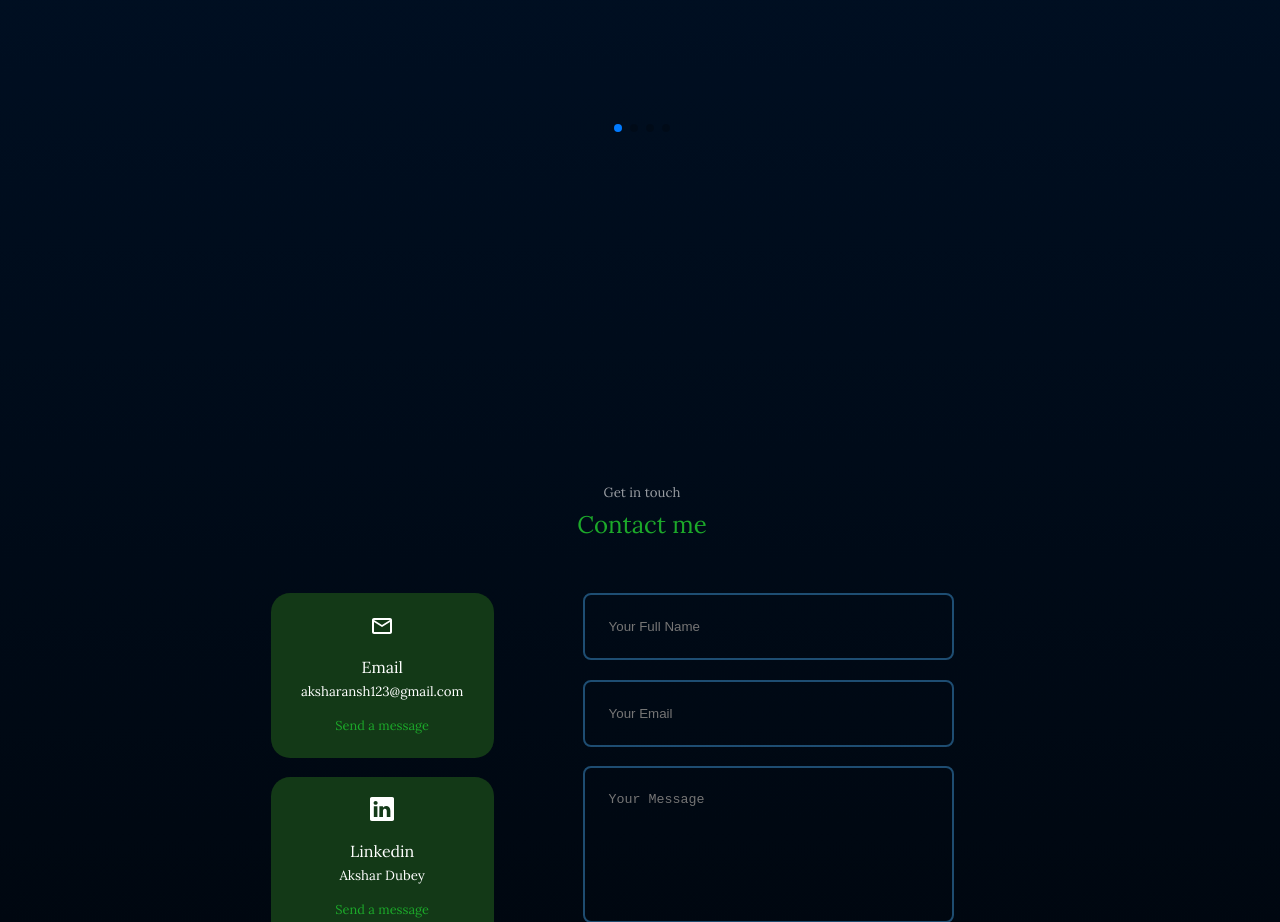
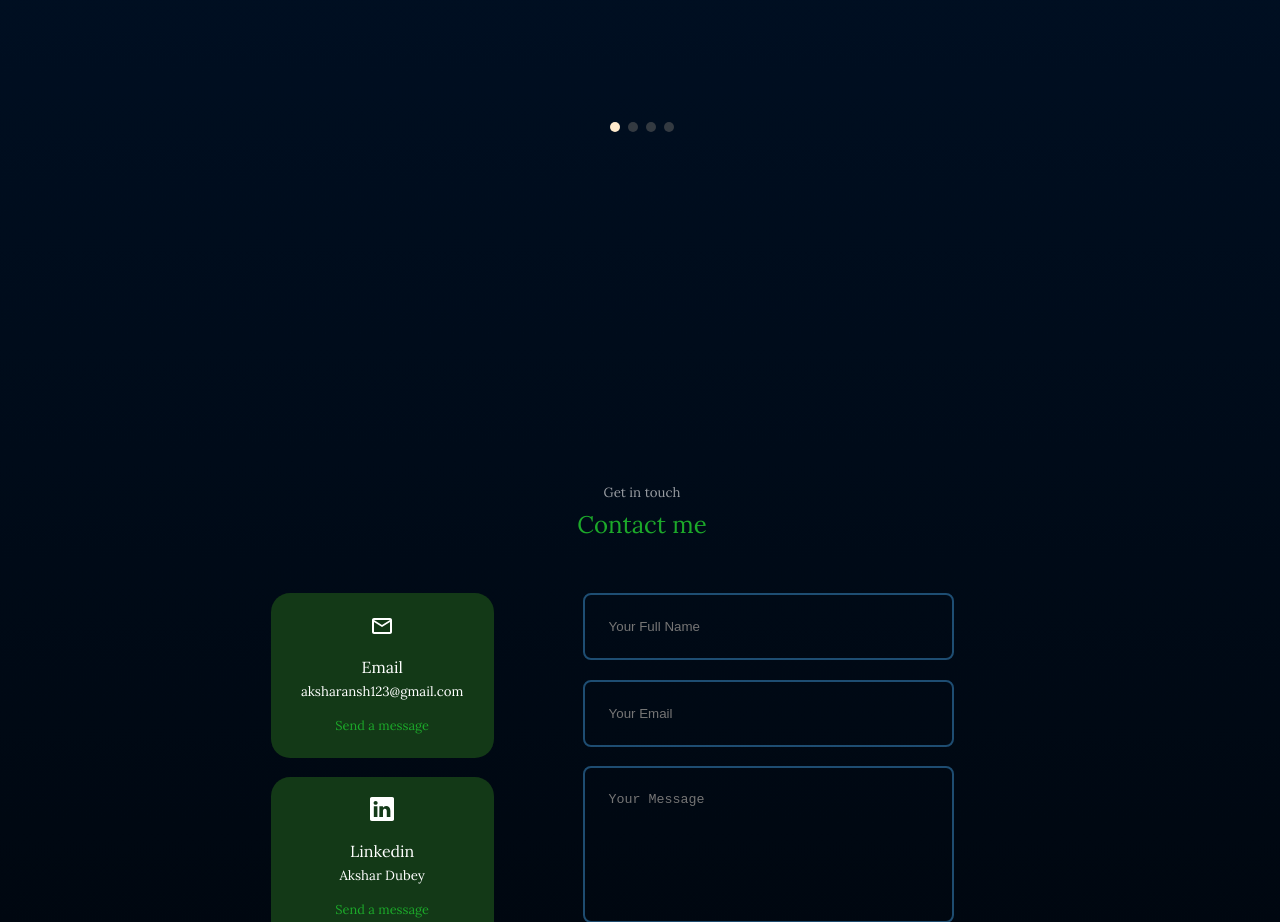
Before and after one commit to Akshar22Dubey/Portfolio, a React (Create React App) app: page / in a window 1280 px wide. Shown: the part 5160-6082 px from the top of the page. Built offline with nearby package versions, Linux system fonts and the light colour scheme.

Commit message:
Update testimonials.css

```diff
--- a/src/components/testimonials/testimonials.css
+++ b/src/components/testimonials/testimonials.css
@@ -121,3 +121,14 @@ video {
     width: var(--container-width-sm);
   }
 }
+.swiper-pagination .swiper-pagination-bullet {
+ background-color: blanchedalmond;
+  width: 10px; /* Adjust size of the dots */
+  height: 10px;
+  margin: 0 5px; /* Adjust spacing between dots */
+}
+
+
+.swiper-pagination-bullet-active {
+  background-color: wheat /* Change to your desired active color */
+}
```
